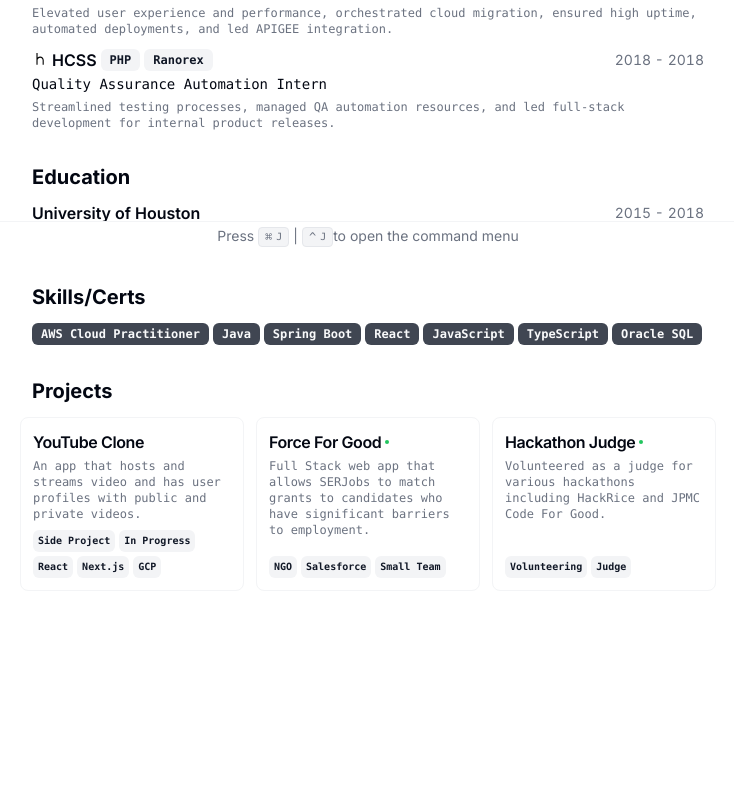
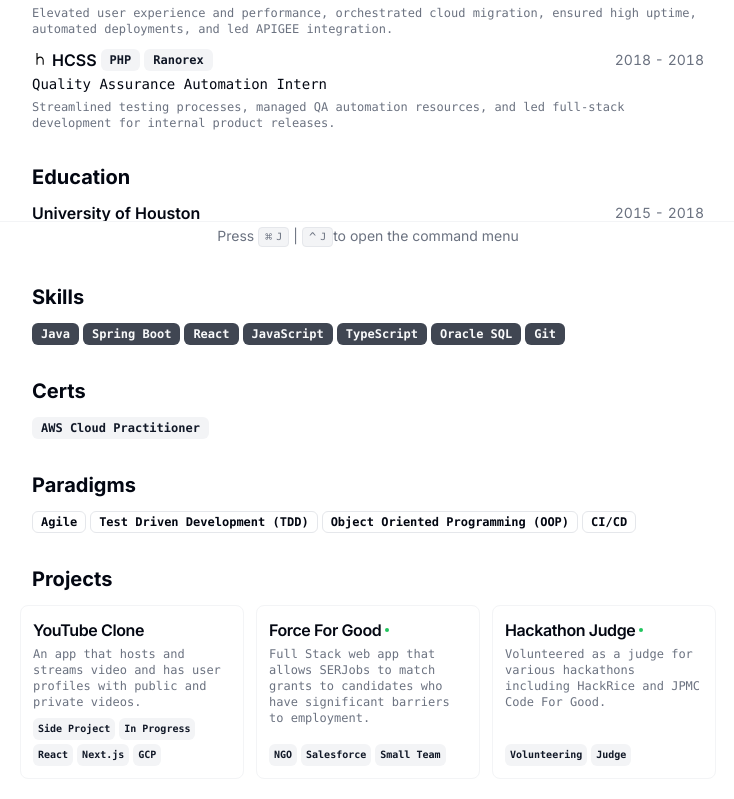
Before and after one commit to skvirani/skvirani.github.io, a Next.js app: page / in a window 1280 px wide. Shown: the part 549-1348 px from the top of the page, without its empty margins (272-1006 px from the left). Before the commit the page ends 1204 px from the top, so only its background shows below. Built offline with nearby package versions, Linux system fonts and the light colour scheme.

Commit message:
Updated resume. Added new sections for skills, certs, paradigms on website

```diff
--- a/src/app/page.tsx
+++ b/src/app/page.tsx
@@ -164,10 +164,29 @@ export default function Page() {
           })}
         </Section>
         <Section>
-          <h2 className="text-xl font-bold">Skills/Certs</h2>
+          <h2 className="text-xl font-bold">Skills</h2>
           <div className="flex flex-wrap gap-1">
             {RESUME_DATA.skills.map((skill) => {
-              return <Badge key={skill}>{skill}</Badge>;
+              return <Badge key={skill.key} variant={skill.variant}>{skill.key}</Badge>;
+              // return <Badge key={skill} >{skill}</Badge>;
+            })}
+          </div>
+        </Section>
+        <Section>
+          <h2 className="text-xl font-bold">Certs</h2>
+          <div className="flex flex-wrap gap-1">
+            {RESUME_DATA.certs.map((cert) => {
+              // return <Badge key={skill.key} variant={skill.variant}>{skill.key}</Badge>;
+              return <Badge key={cert.key} variant={cert.variant}>{cert.key}</Badge>;
+            })}
+          </div>
+        </Section>
+        <Section>
+          <h2 className="text-xl font-bold">Paradigms</h2>
+          <div className="flex flex-wrap gap-1">
+            {RESUME_DATA.paradigms.map((paradigm) => {
+              return <Badge key={paradigm.key} variant={paradigm.variant}>{paradigm.key}</Badge>;
+              // return <Badge key={skill} >{skill}</Badge>;
             })}
           </div>
         </Section>
--- a/src/data/resume-data.tsx
+++ b/src/data/resume-data.tsx
@@ -5,8 +5,8 @@ export const RESUME_DATA = {
   initials: "SKV",
   location: "Houston, Texas, USA",
   locationLink: "https://www.google.com/maps/place/Houston",
-  about: "Full Stack Engineer",
-  summary:  "Seasoned Full Stack Engineer driving successful project initiatives and fostering an innovative workplace culture. Proficient in Java, Typescript, React, Spring Boot, and Oracle SQL, with over 5 years of expertise crafting scalable solutions in the Fin-Tech sector.",
+  about: "Full-Stack Engineer",
+  summary:  "Seasoned Full-Stack Engineer driving successful project initiatives and fostering an innovative workplace culture. Proficient in Java, Typescript, React, Spring Boot, and Oracle SQL, with over 5 years of expertise crafting scalable solutions in the Fin-Tech sector.",
   avatarUrl: "https://avatars.githubusercontent.com/u/22201043?v=4",
   personalWebsiteUrl: "https://samadkvirani.com",
   contact: {
@@ -42,7 +42,7 @@ export const RESUME_DATA = {
       logo: ChaseIcon,
       start: "2021",
       end: "Present",
-      description: "Accomplished Full Stack Developer: Crafted a dynamic survey tool, streamlined microfrontend deployment, optimized SQL processes, and mentored teams for success."
+      description: "Accomplished Full-Stack Developer: Crafted a dynamic survey tool, streamlined microfrontend deployment, optimized SQL processes, and mentored teams for success."
     },
     {
       company: "JPMorgan Chase & Co.",
@@ -66,13 +66,23 @@ export const RESUME_DATA = {
     },
   ],
   skills: [
-    "AWS Cloud Practitioner",
-    "Java",
-    "Spring Boot",
-    "React",
-    "JavaScript",
-    "TypeScript",
-    "Oracle SQL"
+    {key:"Java", variant: "default"},
+    {key:"Spring Boot", variant: "default"},
+    {key:"React", variant: "default"},
+    {key:"JavaScript", variant: "default"},
+    {key:"TypeScript", variant: "default"},
+    {key:"Oracle SQL", variant: "default"},
+    {key:"Git", variant: "default"},
+  ],
+  certs: [
+    {key:"AWS Cloud Practitioner", variant: "secondary"}
+  ],
+  paradigms: [
+    {key:"Agile", variant: "outline"},
+    {key:"Test Driven Development (TDD)", variant: "outline"},
+    {key:"Object Oriented Programming (OOP)", variant: "outline"},
+    {key:"CI/CD", variant: "outline"},
+
   ],
   projects: [
     {
```
Also changed, not shown: 1 other file (tests, documents, lock files or other folders).
